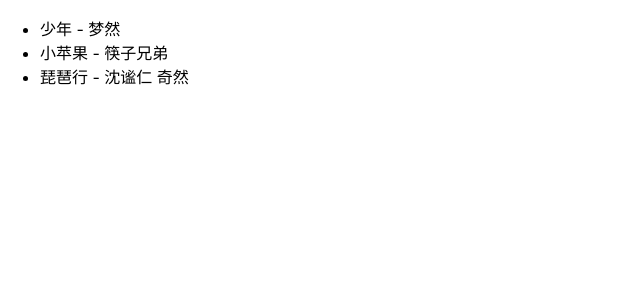
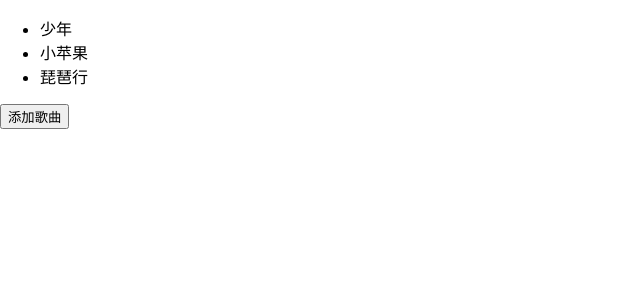
Before and after one commit to jackniu/react-demo, a React (Create React App) app: page / in a window 1280 px wide. Shown: the top 300 px of the page, without its empty margins (0-640 px from the left). Built offline with nearby package versions, Linux system fonts and the light colour scheme.

Commit message:
Update SongList component, add AddSong button.

```diff
--- a/package.json
+++ b/package.json
@@ -9,6 +9,7 @@
     "react": "^17.0.1",
     "react-dom": "^17.0.1",
     "react-scripts": "4.0.1",
+    "uuid": "^8.3.1",
     "web-vitals": "^0.2.4"
   },
   "scripts": {
--- a/src/components/SongList.js
+++ b/src/components/SongList.js
@@ -1,13 +1,25 @@
-import React from 'react'
+import React, { useState } from 'react'
+import { v4 as uuid } from 'uuid'
 
 const SongList = () => {
+    const [songs, setSongs] = useState([
+        { title: '少年', id: 1 },
+        { title: '小苹果', id: 2 },
+        { title: '琵琶行', id: 3 },
+    ]);
+    const addSong = () => {
+        setSongs([...songs, { title: '一生有你', id: uuid() }])
+    }
     return (
         <div className="song-list">
             <ul>
-                <li>少年 - 梦然</li>
-                <li>小苹果 - 筷子兄弟</li>
-                <li>琵琶行 - 沈谧仁 奇然</li>
+                {songs.map(song => {
+                    return (
+                        <li key={song.id}>{song.title}</li>
+                    )
+                })}
             </ul>
+            <button onClick={addSong}>添加歌曲</button>
         </div>
     )
 }
```
Also changed, not shown: 1 other file (tests, documents, lock files or other folders).
